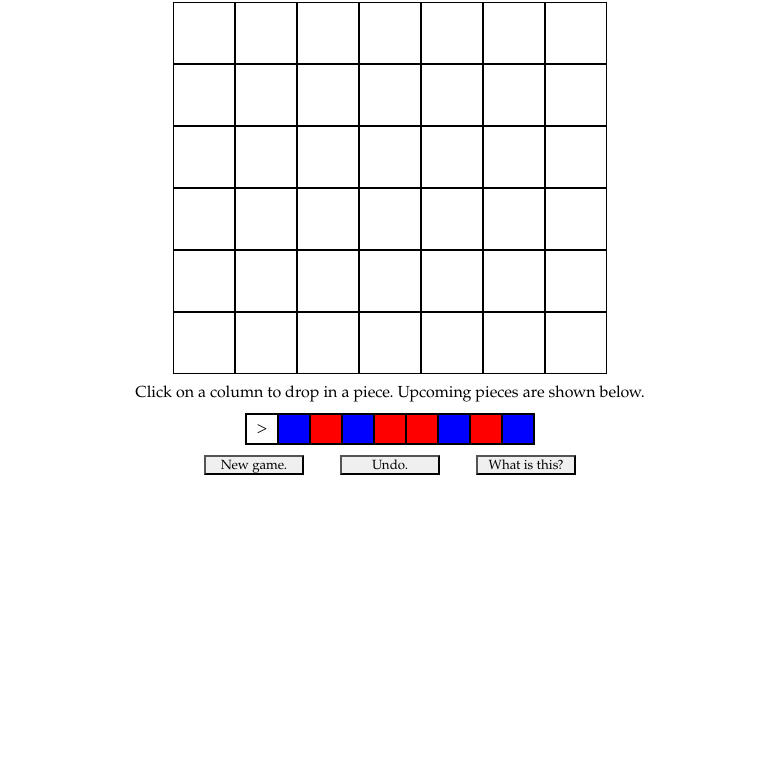
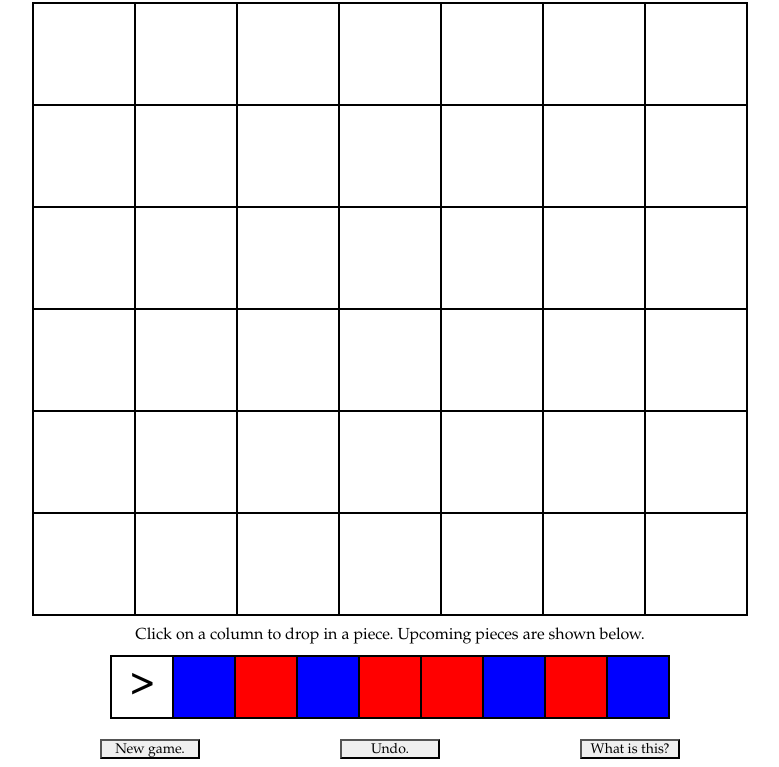
Before and after one commit to code-by-matt/ThueMorseConnectFour, a plain HTML site: page index.html in a window 1280 px wide. Shown: the part 64-831 px from the top of the page, without its empty margins (250-1029 px from the left). Before the commit the page ends 800 px from the top, so only its background shows below. Drawn offline with Linux system fonts and the light colour scheme.

Commit message:
make game board and turn counter scaleable

```diff
--- a/index.html
+++ b/index.html
@@ -1,7 +1,7 @@
 <!DOCTYPE html>
 <html>
     <head>
-        <title>Thue-Morse Connect Four</title>
+        <title>Table Testing</title>
         <meta name="viewport" content="width=device-width, initial-scale=1.0">
         <link rel="stylesheet" type="text/css" href="main.css">
     </head>
@@ -61,6 +61,9 @@
         // The following functions deal with checking if somebody won.
         // In the following comments, the term "target piece"
         // means "the topmost piece in the nth column."
+        // Note that these functions are always called at a point in time
+        // after a square got filled, but before the bottoms array is updated.
+        // Therefore, the square at bottoms[n] is actually filled with the most recent move.
 
             // Counts the number of pieces of the current turn's color directly west of the target piece.
             function west(n) {
@@ -68,8 +71,8 @@
                 var count = 0;
 
                 for (var i = 1; (n - i) >= 0; i++) {
-                    var square = document.getElementsByClassName("column").item(n - i)
-                        .getElementsByClassName("bigSquare").item(level);
+                    var square = document.getElementsByClassName("row").item(level)
+                        .getElementsByClassName("bigSquare").item(n - i);
                     if (square.style.backgroundColor == color(currentTurn)) {
                         count++;
                     }
@@ -84,8 +87,8 @@
                 var count = 0;
 
                 for (var i = 1; (n + i) <= 6; i++) {
-                    var square = document.getElementsByClassName("column").item(n + i)
-                        .getElementsByClassName("bigSquare").item(level);
+                    var square = document.getElementsByClassName("row").item(level)
+                        .getElementsByClassName("bigSquare").item(n + i);
                     if (square.style.backgroundColor == color(currentTurn)) {
                         count++;
                     }
@@ -100,8 +103,8 @@
                 var count = 0;
 
                 for (var i = 1; (level + i) <= 5; i++) {
-                    var square = document.getElementsByClassName("column").item(n)
-                        .getElementsByClassName("bigSquare").item(level + i);
+                    var square = document.getElementsByClassName("row").item(level + i)
+                        .getElementsByClassName("bigSquare").item(n);
                     if (square.style.backgroundColor == color(currentTurn)) {
                         count++;
                     }
@@ -116,8 +119,8 @@
                 var count = 0;
 
                 for (var i = 1; ((n - i) >= 0) && ((level - i) >= 0); i++) {
-                    var square = document.getElementsByClassName("column").item(n - i)
-                        .getElementsByClassName("bigSquare").item(level - i);
+                    var square = document.getElementsByClassName("row").item(level - i)
+                        .getElementsByClassName("bigSquare").item(n - i);
                     if (square.style.backgroundColor == color(currentTurn)) {
                         count++;
                     }
@@ -132,8 +135,8 @@
                 var count = 0;
 
                 for (var i = 1; ((n + i) <= 6) && ((level + i) <= 5); i++) {
-                    var square = document.getElementsByClassName("column").item(n + i)
-                        .getElementsByClassName("bigSquare").item(level + i);
+                    var square = document.getElementsByClassName("row").item(level + i)
+                        .getElementsByClassName("bigSquare").item(n + i);
                     if (square.style.backgroundColor == color(currentTurn)) {
                         count++;
                     }
@@ -148,8 +151,8 @@
                 var count = 0;
 
                 for (var i = 1; ((n + i) <= 6) && ((level - i) >= 0); i++) {
-                    var square = document.getElementsByClassName("column").item(n + i)
-                        .getElementsByClassName("bigSquare").item(level - i);
+                    var square = document.getElementsByClassName("row").item(level - i)
+                        .getElementsByClassName("bigSquare").item(n + i);
                     if (square.style.backgroundColor == color(currentTurn)) {
                         count++;
                     }
@@ -164,8 +167,8 @@
                 var count = 0;
 
                 for (var i = 1; ((n - i) >= 0) && ((level + i) <= 5); i++) {
-                    var square = document.getElementsByClassName("column").item(n - i)
-                        .getElementsByClassName("bigSquare").item(level + i);
+                    var square = document.getElementsByClassName("row").item(level + i)
+                        .getElementsByClassName("bigSquare").item(n - i);
                     if (square.style.backgroundColor == color(currentTurn)) {
                         count++;
                     }
@@ -226,8 +229,8 @@
                 if (didSomebodyWin == false) {
 
                     // Drops a piece of the current turn's color into the bottom-most empty square in the nth column.
-                    document.getElementsByClassName("column").item(n)
-                        .getElementsByClassName("bigSquare").item(bottoms[n])
+                    document.getElementsByClassName("row").item(bottoms[n])
+                        .getElementsByClassName("bigSquare").item(n)
                         .style.backgroundColor = color(currentTurn);
 
                     // Updates things.
@@ -258,8 +261,8 @@
 
                 // Clears the topmost nonempty square of the column in which the most recent piece was played.
                 for (var i = 0; (history[i] != -1 && i < 42); i++);
-                document.getElementsByClassName("column").item(history[i - 1])
-                    .getElementsByClassName("bigSquare").item(bottoms[history[i - 1]] + 1)
+                document.getElementsByClassName("row").item(bottoms[history[i - 1]] + 1)
+                    .getElementsByClassName("bigSquare").item(history[i - 1])
                     .style.backgroundColor = "white";
 
                 // Updates things.
@@ -288,76 +291,74 @@
     </script>
 
     <body onload="start()">
-        <h1>Thue-Morse Connect Four</h1>
+        <h1>Table Testing</h1>
 
-        <div class="gameboard">
-            <div class="column" onclick="dropPiece(0)">
-                <div class="bigSquare"></div>
-                <div class="bigSquare"></div>
-                <div class="bigSquare"></div>
-                <div class="bigSquare"></div>
-                <div class="bigSquare"></div>
-                <div class="bigSquare"></div>
+        <div class="wrapper">
+            <div class="row">
+                <div class="bigSquare" onclick="dropPiece(0)"></div>
+                <div class="bigSquare" onclick="dropPiece(1)"></div>
+                <div class="bigSquare" onclick="dropPiece(2)"></div>
+                <div class="bigSquare" onclick="dropPiece(3)"></div>
+                <div class="bigSquare" onclick="dropPiece(4)"></div>
+                <div class="bigSquare" onclick="dropPiece(5)"></div>
+                <div class="bigSquare" onclick="dropPiece(6)"></div>
             </div>
 
-            <div class="column" onclick="dropPiece(1)">
-                <div class="bigSquare"></div>
-                <div class="bigSquare"></div>
-                <div class="bigSquare"></div>
-                <div class="bigSquare"></div>
-                <div class="bigSquare"></div>
-                <div class="bigSquare"></div>
+            <div class="row">
+                <div class="bigSquare" onclick="dropPiece(0)"></div>
+                <div class="bigSquare" onclick="dropPiece(1)"></div>
+                <div class="bigSquare" onclick="dropPiece(2)"></div>
+                <div class="bigSquare" onclick="dropPiece(3)"></div>
+                <div class="bigSquare" onclick="dropPiece(4)"></div>
+                <div class="bigSquare" onclick="dropPiece(5)"></div>
+                <div class="bigSquare" onclick="dropPiece(6)"></div>
             </div>
 
-            <div class="column" onclick="dropPiece(2)">
-                <div class="bigSquare"></div>
-                <div class="bigSquare"></div>
-                <div class="bigSquare"></div>
-                <div class="bigSquare"></div>
-                <div class="bigSquare"></div>
-                <div class="bigSquare"></div>
+            <div class="row">
+                <div class="bigSquare" onclick="dropPiece(0)"></div>
+                <div class="bigSquare" onclick="dropPiece(1)"></div>
+                <div class="bigSquare" onclick="dropPiece(2)"></div>
+                <div class="bigSquare" onclick="dropPiece(3)"></div>
+                <div class="bigSquare" onclick="dropPiece(4)"></div>
+                <div class="bigSquare" onclick="dropPiece(5)"></div>
+                <div class="bigSquare" onclick="dropPiece(6)"></div>
             </div>
 
-            <div class="column" onclick="dropPiece(3)">
-                <div class="bigSquare"></div>
-                <div class="bigSquare"></div>
-                <div class="bigSquare"></div>
-                <div class="bigSquare"></div>
-                <div class="bigSquare"></div>
-                <div class="bigSquare"></div>
+            <div class="row">
+                <div class="bigSquare" onclick="dropPiece(0)"></div>
+                <div class="bigSquare" onclick="dropPiece(1)"></div>
+                <div class="bigSquare" onclick="dropPiece(2)"></div>
+                <div class="bigSquare" onclick="dropPiece(3)"></div>
+                <div class="bigSquare" onclick="dropPiece(4)"></div>
+                <div class="bigSquare" onclick="dropPiece(5)"></div>
+                <div class="bigSquare" onclick="dropPiece(6)"></div>
             </div>
 
-            <div class="column" onclick="dropPiece(4)">
-                <div class="bigSquare"></div>
-                <div class="bigSquare"></div>
-                <div class="bigSquare"></div>
-                <div class="bigSquare"></div>
-                <div class="bigSquare"></div>
-                <div class="bigSquare"></div>
+            <div class="row">
+                <div class="bigSquare" onclick="dropPiece(0)"></div>
+                <div class="bigSquare" onclick="dropPiece(1)"></div>
+                <div class="bigSquare" onclick="dropPiece(2)"></div>
+                <div class="bigSquare" onclick="dropPiece(3)"></div>
+                <div class="bigSquare" onclick="dropPiece(4)"></div>
+                <div class="bigSquare" onclick="dropPiece(5)"></div>
+                <div class="bigSquare" onclick="dropPiece(6)"></div>
             </div>
 
-            <div class="column" onclick="dropPiece(5)">
-                <div class="bigSquare"></div>
-                <div class="bigSquare"></div>
-                <div class="bigSquare"></div>
-                <div class="bigSquare"></div>
-                <div class="bigSquare"></div>
-                <div class="bigSquare"></div>
-            </div>
-
-            <div class="column" onclick="dropPiece(6)">
-                <div class="bigSquare"></div>
-                <div class="bigSquare"></div>
-                <div class="bigSquare"></div>
-                <div class="bigSquare"></div>
-                <div class="bigSquare"></div>
-                <div class="bigSquare"></div>
+            <div class="row">
+                <div class="bigSquare" onclick="dropPiece(0)"></div>
+                <div class="bigSquare" onclick="dropPiece(1)"></div>
+                <div class="bigSquare" onclick="dropPiece(2)"></div>
+                <div class="bigSquare" onclick="dropPiece(3)"></div>
+                <div class="bigSquare" onclick="dropPiece(4)"></div>
+                <div class="bigSquare" onclick="dropPiece(5)"></div>
+                <div class="bigSquare" onclick="dropPiece(6)"></div>
             </div>
         </div>
 
-        <p id="instructions"></p>
+        <p id="instructions">fasd</p>
 
-        <div class = "meter">
+        <div class="wrapper">
+            <div class="row">
                 <div class="smallSquare">></div>
                 <div class="smallSquare"></div>
                 <div class="smallSquare"></div>
@@ -368,12 +369,17 @@
                 <div class="smallSquare"></div>
                 <div class="smallSquare"></div>
             </div>
+        </div>
 
-        <p>
-            <button onclick="start()">New game.</button>&emsp;&emsp;
-            <button onclick="undo()">Undo.</button>&emsp;&emsp;
-            <a href="about.html"><button>What is this?</button></a>
-        </p>
+        <p></p>
+
+        <div class="wrapper">
+            <div class="row">
+                <div class="buttonHolder"><button onclick="start()">New game.</button></div>
+                <div class="buttonHolder"><button onclick="undo()">Undo.</button></div>
+                <div class="buttonHolder"><a href="about.html"><button>What is this?</button></a></div>
+            </div>
+        </div>
 
         <!--These things are for testing purposes.-->
         <!--<p id="winThing"></p>
--- a/main.css
+++ b/main.css
@@ -1,58 +1,84 @@
 h1 {
-    max-width: 500px;
     margin: auto;
-    text-align: center;
     padding: 10px;
     font-family: "Palatino Linotype", "Book Antiqua", Palatino, serif;
+    text-align: center;
 }
 
 p {
-    max-width: 600px;
     margin: auto;
-    text-align: center;
     padding: 10px;
     font-family: "Palatino Linotype", "Book Antiqua", Palatino, serif;
+    font-size: 16px;
+    text-align: center;
 }
 
 button {
+    -webkit-appearance: none;
     height: 20px;
     width: 100px;
-    display: inline-block;
     font-family: "Palatino Linotype", "Book Antiqua", Palatino, serif;
-    -webkit-appearance: none;
+    font-size: 14px;
+}
+
+.wrapper {
+    display: table;
+    margin: auto;
+    border-collapse: collapse;
+}
+
+.row {
+    display: table-row;
+}
+
+.bigSquare {
+    display: table-cell;
+    border: black solid 2.5px;
 }
 
 .smallSquare {
-    width: 30px;
     display: table-cell;
-    font-size: 14pt;
+    border: black solid 2px;
+    font-family: "Palatino Linotype", "Book Antiqua", Palatino, serif;
     vertical-align: middle;
-    border: black solid 2px;
     text-align: center;
 }
 
-.gameboard {
-    display: table;
-    max-width: 500px;
-    margin: auto;
+.buttonHolder {
+    display: table-cell;
+    text-align: center;
 }
 
-.meter {
-    display: table;
-    border-collapse: collapse;
-    height: 30px;
-    max-width: 500px;
-    margin: auto;
+@media (max-width: 1000px) {
+    .bigSquare {
+        width: 10vw;
+        height: 10vw;
+    }
+
+    .smallSquare {
+        width: 6vw;
+        height: 6vw;
+        font-size: 4vw;
+    }
+
+    .buttonHolder {
+        width: 24vw;
+    }
 }
 
-.bigSquare {
-    width: 60px;
-    height: 60px;
-    border: black solid 1.5px;
+@media (min-width: 1001px) {
+    .bigSquare{
+        width: 100px;
+        height: 100px;
+    }
+
+    .smallSquare {
+        width: 60px;
+        height: 60px;
+        font-size: 40px;
+    }
+
+    .buttonHolder {
+        width: 240px;
+    }
 }
-
-.column {
-    width: 50px;
-    display: table-cell;
-    margin: auto;
-}
```
Lines whose indentation alone changed are shown as unchanged.
